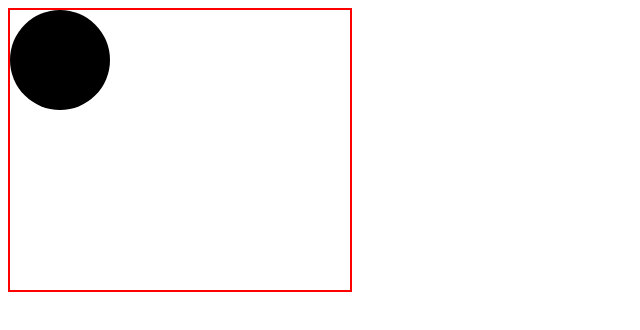
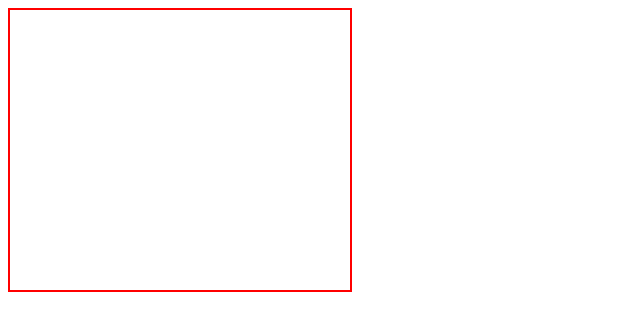
Before and after one commit to sajjadafzal/pico-game-template, a website built with Parcel: page src/index.html in a window 1280 px wide. Shown: the whole page, without its empty margins (0-640 px from the left). Built offline with nearby package versions, Linux system fonts and the light colour scheme.

Commit message:
implement isOnScreen method, rename variables

```diff
--- a/src/Index.js
+++ b/src/Index.js
@@ -1,12 +1,4 @@
 import Game from './game.js'
 
-// game screen size
-const [WIDTH, HEIGHT] = [340, 280]
-
 // initilize  new game
-new Game({
-  container: document.querySelector('#my-game'),
-  width: WIDTH,
-  height: HEIGHT,
-  assets: [],
-})
+new Game(document.querySelector('#game'), 340, 280)
--- a/src/game.js
+++ b/src/game.js
@@ -1,11 +1,9 @@
-import GameObject from './gameObject.js'
+import GO from './gameObject.js' // GameObject class
 
-// in game screens
-export const SCREENS = {
-  main: 0, // main menu
-  game: 1, // game loop
-  end: 2, // end screen
-}
+// in game scrs
+/*
+  scr = 0: main. 1: game, 2: end
+*/
 
 /**
  * Game class
@@ -15,85 +13,76 @@ export default class Game {
    *
    * @param {String} options options
    */
-  constructor(options) {
+  constructor(con, w, h) {
     // options
-    this.width = options.width
-    this.height = options.height
-    this.container = options.container
+    this.w = w
+    this.h = h
 
     // create canvas
-    this.canvas = document.createElement('canvas')
-    this.ctx = this.canvas.getContext('2d')
+    this.can = document.createElement('canvas')
+    this.ctx = this.can.getContext('2d')
+    this.can.width = w
+    this.can.height = h
+    con.appendChild(this.can)
 
     // set static props
-    GameObject.SCREEN_WIDTH = this.width
-    GameObject.SCREEN_HEIGHT = this.height
-    GameObject.CTX = this.ctx
+    GO.S_W = this.w
+    GO.S_H = this.h
+    GO.CTX = this.ctx
 
     // initial vars
     this.store = {
-      screen: SCREENS.main,
-      assets: {},
-      gameObjects: [
-        new GameObject({
+      scr: 0,
+      objects: [
+        new GO({
           type: 'rect',
-          x: 0,
-          y: 0,
+          x: 150,
+          y: 150,
           width: 50,
           height: 50,
-          screen: SCREENS.main,
+          ctrl: true,
+          scr: 0,
         }),
-        new GameObject({
+        new GO({
           type: 'arc',
           x: 50,
           y: 50,
           radius: 50,
-          isInputAware: true,
-          screen: SCREENS.main,
+          scr: 0,
         }),
-        new GameObject({
+        new GO({
           type: 'arc',
           x: 50,
           y: 50,
           radius: 50,
-          isInputAware: true,
-          screen: SCREENS.game,
+          ctrl: true,
+          scr: 1,
         }),
-        new GameObject({
+        new GO({
           type: 'rect',
           x: 75,
           y: 75,
           width: 50,
           height: 50,
-          screen: SCREENS.game,
+          scr: 1,
+        }),
+        new GO({
+          type: 'rect',
+          x: 75,
+          y: 75,
+          width: 50,
+          height: 50,
+          scr: 2,
         }),
       ],
     }
 
-    // initialize
-    this.initialize()
+    // input handling
+    this.can.addEventListener('click', e => this.handleInput(e))
+    document.addEventListener('keydown', e => this.handleInput(e))
 
-    // load assets
-    Game.loadAssets(options.assets).then(assets => {
-      this.store.assets = assets
-      this.start()
-    })
-  }
-
-  /**
-   * Initialize canvas & controls
-   */
-  initialize() {
-    // set canvas dimensions
-    this.canvas.width = this.width
-    this.canvas.height = this.height
-
-    // append canvas to document
-    this.container.appendChild(this.canvas)
-
-    // input handling
-    this.canvas.addEventListener('click', e => this.handleInput(e))
-    document.addEventListener('keydown', e => this.handleInput(e))
+    // start game loop
+    this.start()
   }
 
   /**
@@ -103,10 +92,10 @@ export default class Game {
   handleInput(e) {
     e.preventDefault()
 
-    this.store.gameObjects
-      .filter(obj => obj.screen === this.store.screen && obj.isInputAware)
-      .forEach(obj => {
-        obj.handleInput(e)
+    this.store.objects
+      .filter(o => o.scr === this.store.scr && o.ctrl)
+      .forEach(o => {
+        o.handleInput(e)
       })
 
     return false
@@ -143,11 +132,16 @@ export default class Game {
    */
   updateState() {
     // test code
-    this.store.gameObjects
-      .filter(obj => obj.screen === this.store.screen && !obj.isInputAware)
-      .forEach(obj => {
-        obj.x += 1
-        obj.y += 1
+    this.store.objects
+      .filter(o => o.scr === this.store.scr && !o.ctrl)
+      .forEach(o => {
+        o.x += 2
+        o.y += 2
+
+        if (!o.isOnScreen()) {
+          o.x = -50
+          o.y = -50
+        }
       })
   }
 
@@ -155,46 +149,19 @@ export default class Game {
    * clear canvas
    */
   clear() {
-    this.ctx.clearRect(0, 0, this.width, this.height)
+    this.ctx.clearRect(0, 0, this.w, this.h)
   }
 
   /**
    * draw all game objects in current frame
    */
   draw() {
-    this.store.gameObjects
-      .filter(obj => obj.screen === this.store.screen)
-      .forEach(obj => {
-        if (obj.isOnScreen()) {
-          obj.draw()
-        } else {
-          // discard offscreen object if not required
-        }
-      })
-  }
-
-  /**
-   *
-   * @param {Array<Object>} objects GameObjects to add to the game
-   */
-  addGameObjects(objects) {
-    objects.forEach(o => {
-      this.store.gameObjects.push(o)
+    this.store.objects.filter(o => o.scr === this.store.scr).forEach(o => {
+      if (o.isOnScreen()) {
+        o.draw()
+      } else {
+        // discard offscr object if not required
+      }
     })
   }
 }
-
-/**
- *
- * @param {Array<Object>} assets array of assets
- * @returns {Array} collection
- */
-Game.loadAssets = async assets => {
-  const collection = {}
-
-  assets.forEach(asset => {
-    console.log(asset)
-  })
-
-  return collection
-}
--- a/src/gameObject.js
+++ b/src/gameObject.js
@@ -7,6 +7,7 @@ export default class GameObject {
    * @param {String} options options
    */
   constructor(options) {
+    // TODO: directly receive options here
     this.antiClockwise = options.antiClockwise || false
     this.endAngle = options.endAngle || Math.PI * 2
     this.fill = options.fill
@@ -67,11 +68,39 @@ export default class GameObject {
    * @returns Boolean
    */
   isOnScreen() {
+    let left = this.x
+    let top = this.y
+    let right = this.x
+    let bottom = this.y
+
+    switch (this.type) {
+      case 'line':
+        right = this.x2
+        bottom = this.y2
+        break
+      case 'arc':
+        left -= this.radius
+        top -= this.radius
+        right += this.radius * 2
+        bottom += this.radius * 2
+        break
+      case 'rect':
+        right += this.width
+        bottom += this.height
+        break
+      case 'img':
+      case 'image':
+      default:
+        right += this.width
+        bottom += this.height
+        break
+    }
+
     if (
-      this.x >= 0 &&
-      this.y >= 0 &&
-      this.x <= GameObject.SCREEN_WIDTH &&
-      this.y <= GameObject.SCREEN_HEIGHT
+      right >= 0 &&
+      bottom >= 0 &&
+      left <= GameObject.SCREEN_WIDTH &&
+      top <= GameObject.SCREEN_HEIGHT
     )
       return true
 
--- a/src/index.html
+++ b/src/index.html
@@ -5,7 +5,7 @@
   <meta charset="UTF-8">
   <meta name="viewport" content="width=device-width, initial-scale=1.0">
   <meta http-equiv="X-UA-Compatible" content="ie=edge">
-  <title>Pico Game Template</title>
+  <title>Pico</title>
   <style>
     canvas {
       border: 2px solid red
@@ -14,7 +14,7 @@
 </head>
 
 <body>
-  <div id="my-game"></div>
+  <div id="game"></div>
 
   <script type="module" src="./utilities.js"></script>
   <script type="module" src="./gameObject.js"></script>
--- a/src/utilities.js
+++ b/src/utilities.js
@@ -1,12 +1,14 @@
 export default {
   /**
    * Detect if two objects are on-screen and colliding
-   * @param {GameObject} objectONe Object
-   * @param {GameObject} ObjectTwo Object
-   * @param {Boolean} onScreenOnly Detect only if objects are onscreen
-   * @returns {Boolean} Returns false if collision is detected (or if onScreenOnly is true and any of the object is offscreen) and false otherwsie
+   * @param {Object} o1 Object
+   * @param {Object} o2 Object
+   * @returns {Boolean} Returns true if collision is detected
    */
-  isColliding(objectOne, ObjectTwo, onScreenOnly) {
-    // TODO: implement collision detection
+  isColliding(o1, o2) {
+    if (!o1.isOnScreen() || !o2.isOnScreen()) return 0
+
+    return 1
+    // TODO: detect collision
   },
 }
```
Also changed, not shown: docs/index.html (+2 -2 lines), dist/index.html.
